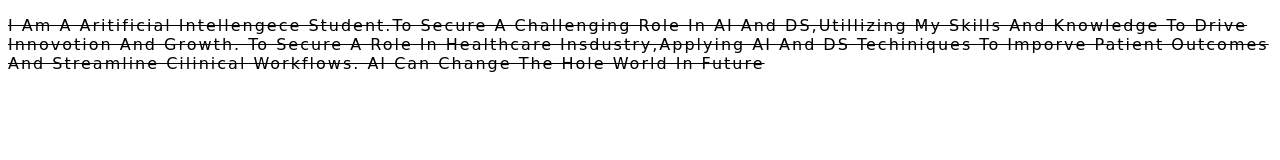
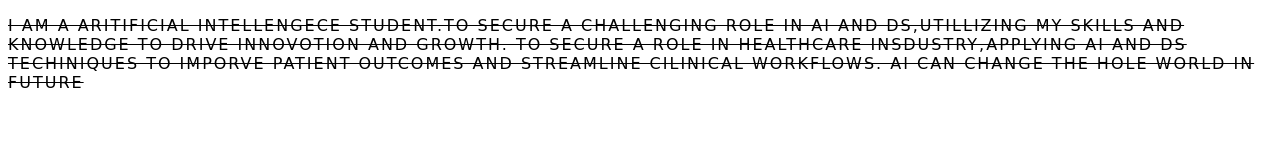
Before and after one commit to Varshini-1010/HTML, a plain HTML site: page parent.html in a window 1280 px wide. Drawn offline with Linux system fonts and the light colour scheme.

Commit message:
first commit

```diff
--- a/style.css
+++ b/style.css
@@ -1,8 +1,9 @@
 .parent p{
             font-family:cursive;
             letter-spacing:2px;
-            text-transform:capitalize;
+            text-transform: uppercase;
             text-decoration:line-through;
+            text-shadow: 0cap;
         }
         p:hover{
             color:blueviolet;
```
Also changed, not shown: index.html (+1 -1 lines), 1 other file.
